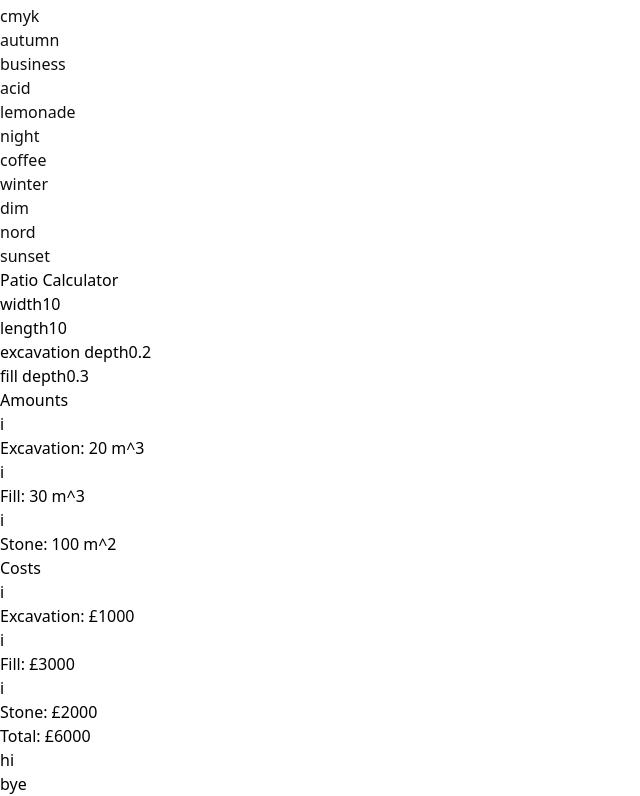
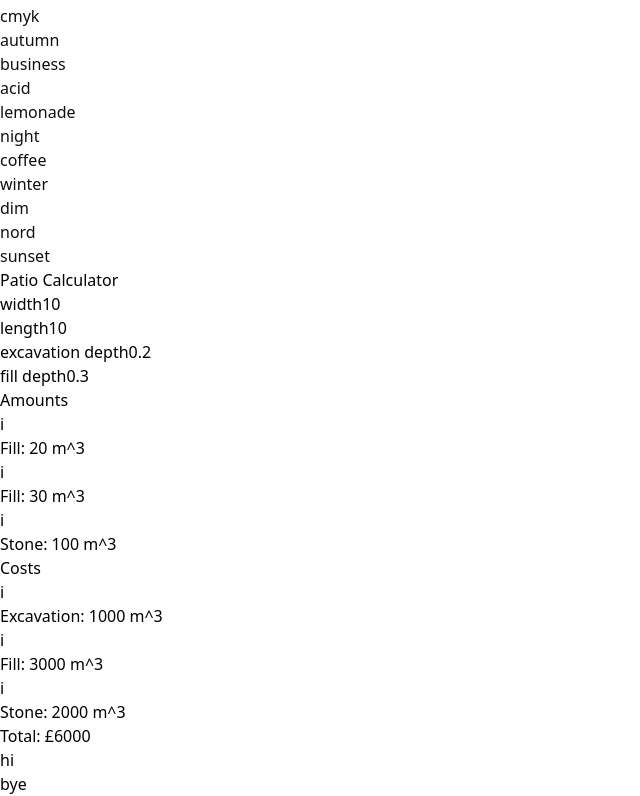
Before and after one commit to robMolloy/pricing, a Next.js app: page / in a window 1280 px wide. Shown: the part 1852-2648 px from the top of the page, without its empty margins (0-640 px from the left). Built offline with nearby package versions, Linux system fonts and the light colour scheme.

Commit message:
componentisation - displayData (bad name)

```diff
--- a/src/pages/index.page.tsx
+++ b/src/pages/index.page.tsx
@@ -1,6 +1,24 @@
 import { NumberInput, TextInput } from "@/components";
 import { Typography } from "@/components/Typography";
 import { useState } from "react";
+
+const DisplayData = (
+  p: { material: string; qty: number; formula: string } & (
+    | { leftUnit: string }
+    | { rightUnit: string }
+  ),
+) => {
+  return (
+    <div className="flex items-baseline gap-4">
+      <div className="tooltip" data-tip={p.formula}>
+        <button className="btn btn-circle btn-info">i</button>
+      </div>
+      <p className="text-xl">
+        {p.material}: {p.qty} m^3
+      </p>
+    </div>
+  );
+};
 
 export default function Home() {
   const [formData, setFormData] = useState({
@@ -46,70 +64,47 @@ export default function Home() {
         <div className="flex-1">
           <h2>Amounts</h2>
 
-          <div className="flex items-baseline gap-4">
-            <div
-              className="tooltip"
-              data-tip="formData.width * formData.length * formData.excavationDepth"
-            >
-              <button className="btn btn-circle btn-info">i</button>
-            </div>
-            <p className="text-xl">
-              Excavation: {formData.width * formData.length * formData.excavationDepth} m^3
-            </p>
-          </div>
+          <DisplayData
+            formula="formData.width * formData.length * formData.excavationDepth"
+            qty={formData.width * formData.length * formData.excavationDepth}
+            material="Fill"
+            rightUnit="m^3"
+          />
+          <DisplayData
+            formula="formData.width * formData.length * formData.fillDepth"
+            qty={formData.width * formData.length * formData.fillDepth}
+            material="Fill"
+            rightUnit="m^3"
+          />
+          <DisplayData
+            formula="formData.width * formData.length"
+            qty={formData.width * formData.length}
+            material="Stone"
+            rightUnit="m^2"
+          />
+        </div>
 
-          <div className="flex items-baseline gap-4">
-            <div
-              className="tooltip"
-              data-tip="formData.width * formData.length * formData.fillDepth"
-            >
-              <button className="btn btn-circle btn-info">i</button>
-            </div>
-            <p className="text-xl">
-              Fill: {formData.width * formData.length * formData.fillDepth} m^3
-            </p>
-          </div>
-
-          <div className="flex items-baseline gap-4">
-            <div className="tooltip" data-tip="formData.width * formData.length">
-              <button className="btn btn-circle btn-info">i</button>
-            </div>
-            <p className="text-xl">Stone: {formData.width * formData.length} m^2</p>
-          </div>
-        </div>
         <div className="flex-1">
           <h2>Costs</h2>
+          <DisplayData
+            formula="formData.width * formData.length * formData.excavationDepth * 50"
+            qty={formData.width * formData.length * formData.excavationDepth * 50}
+            material="Excavation"
+            leftUnit="£"
+          />
+          <DisplayData
+            formula="formData.width * formData.length * formData.fillDepth * 100"
+            qty={formData.width * formData.length * formData.fillDepth * 100}
+            material="Fill"
+            leftUnit="£"
+          />
 
-          <div className="flex items-baseline gap-4">
-            <div
-              className="tooltip"
-              data-tip="formData.width * formData.length * formData.excavationDepth * 50"
-            >
-              <button className="btn btn-circle btn-info">i</button>
-            </div>
-            <p className="text-xl">
-              Excavation: £{formData.width * formData.length * formData.excavationDepth * 50}
-            </p>
-          </div>
-
-          <div className="flex items-baseline gap-4">
-            <div
-              className="tooltip"
-              data-tip="formData.width * formData.length * formData.fillDepth * 100"
-            >
-              <button className="btn btn-circle btn-info">i</button>
-            </div>
-            <p className="text-xl">
-              Fill: £{formData.width * formData.length * formData.fillDepth * 100}
-            </p>
-          </div>
-
-          <div className="flex items-baseline gap-4">
-            <div className="tooltip" data-tip="formData.width * formData.length * 20">
-              <button className="btn btn-circle btn-info">i</button>
-            </div>
-            <p className="text-xl">Stone: £{formData.width * formData.length * 20} </p>
-          </div>
+          <DisplayData
+            formula="formData.width * formData.length * 20"
+            qty={formData.width * formData.length * 20}
+            material="Stone"
+            leftUnit="£"
+          />
         </div>
       </div>
       <h2>
```
